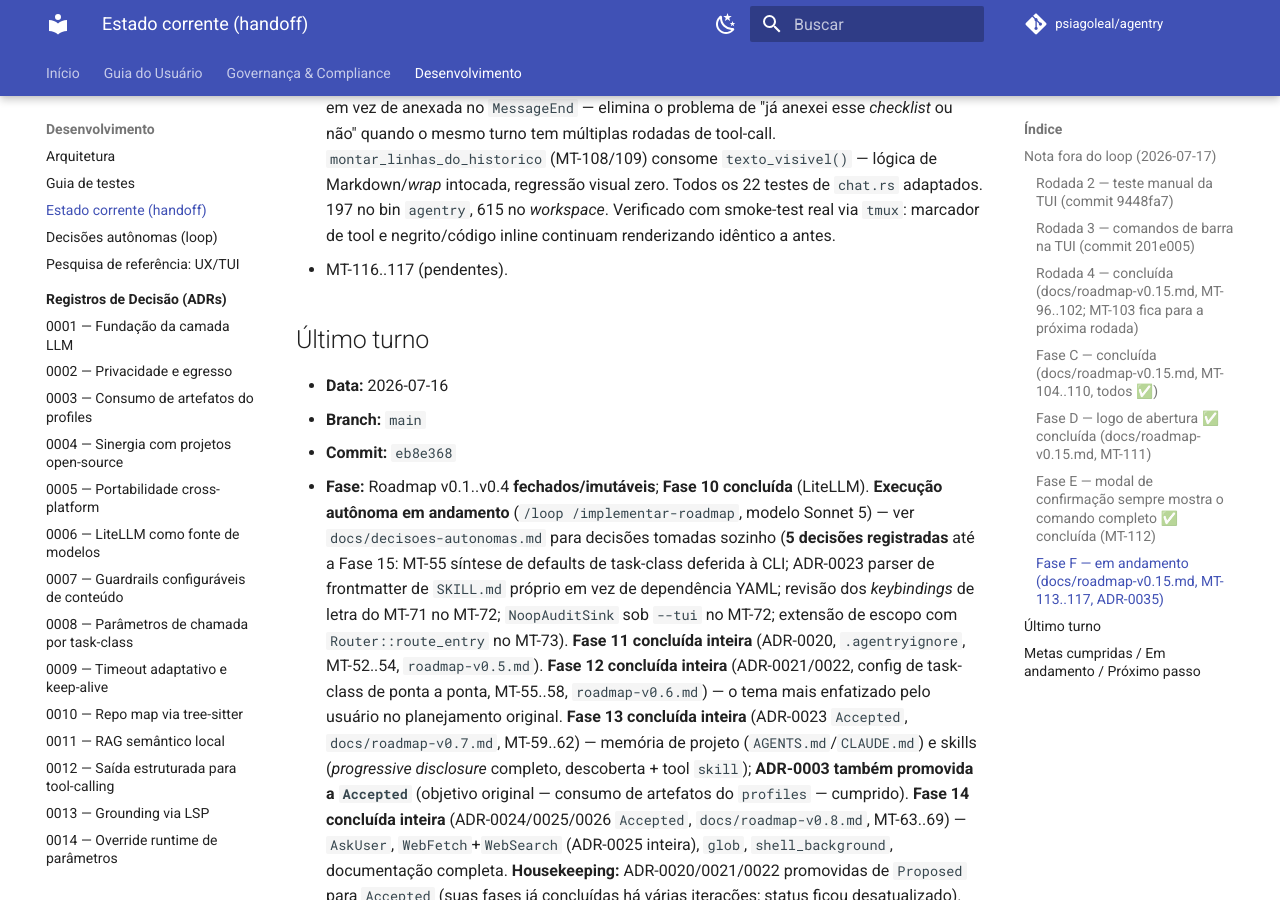
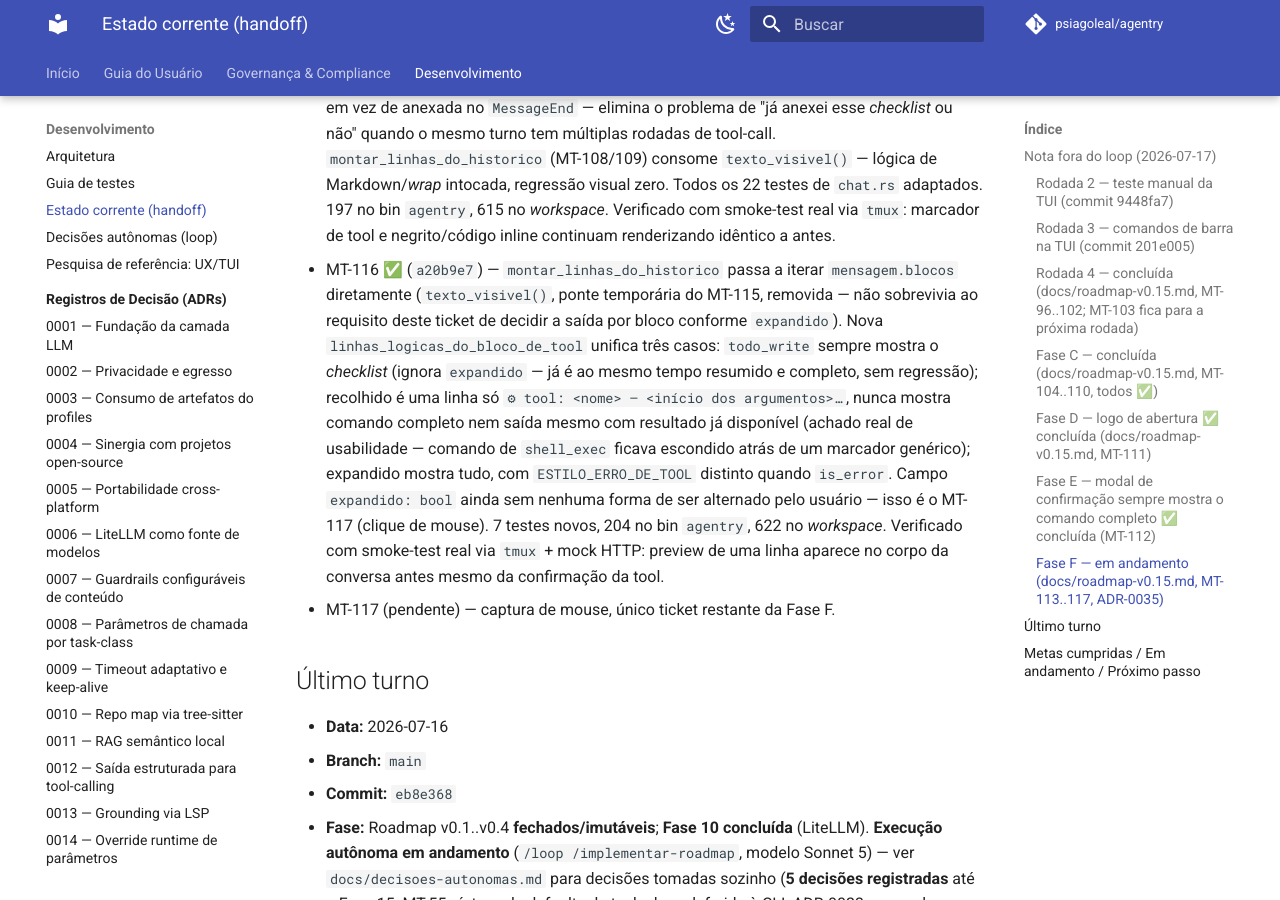
Before and after one commit to psiagoleal/agentry, an MkDocs documentation site: the page built from docs/CURRENT-STATE.md, in a window 1280 px wide and 900 px high, scrolled down 7636 px. Built offline with MkDocs 1.6.1 and Material for MkDocs 9.7.7, drawn with Linux system fonts in a browser that asks for light colours; comment, search, counter and statistics services are not loaded.

Commit message:
docs(handoff): marca MT-116 concluído (a20b9e7); próximo é MT-117

```diff
--- a/docs/CURRENT-STATE.md
+++ b/docs/CURRENT-STATE.md
@@ -293,7 +293,19 @@ caminho de saída, inclusive pânico.
   Markdown/*wrap* intocada, regressão visual zero. Todos os 22 testes de `chat.rs` adaptados.
   197 no bin `agentry`, 615 no *workspace*. Verificado com smoke-test real via `tmux`: marcador
   de tool e negrito/código inline continuam renderizando idêntico a antes.
-- MT-116..117 (pendentes).
+- MT-116 ✅ (`a20b9e7`) — `montar_linhas_do_historico` passa a iterar `mensagem.blocos`
+  diretamente (`texto_visivel()`, ponte temporária do MT-115, removida — não sobrevivia ao
+  requisito deste ticket de decidir a saída por bloco conforme `expandido`). Nova
+  `linhas_logicas_do_bloco_de_tool` unifica três casos: `todo_write` sempre mostra o
+  *checklist* (ignora `expandido` — já é ao mesmo tempo resumido e completo, sem regressão);
+  recolhido é uma linha só `⚙ tool: <nome> — <início dos argumentos>…`, nunca mostra comando
+  completo nem saída mesmo com resultado já disponível (achado real de usabilidade — comando
+  de `shell_exec` ficava escondido atrás de um marcador genérico); expandido mostra tudo, com
+  `ESTILO_ERRO_DE_TOOL` distinto quando `is_error`. Campo `expandido: bool` ainda sem nenhuma
+  forma de ser alternado pelo usuário — isso é o MT-117 (clique de mouse). 7 testes novos, 204
+  no bin `agentry`, 622 no *workspace*. Verificado com smoke-test real via `tmux` + mock HTTP:
+  preview de uma linha aparece no corpo da conversa antes mesmo da confirmação da tool.
+- MT-117 (pendente) — captura de mouse, único ticket restante da Fase F.
 
 ## Último turno
 
```
Also changed, not shown: docs/roadmap-v0.15.md (+1 -1 lines).
